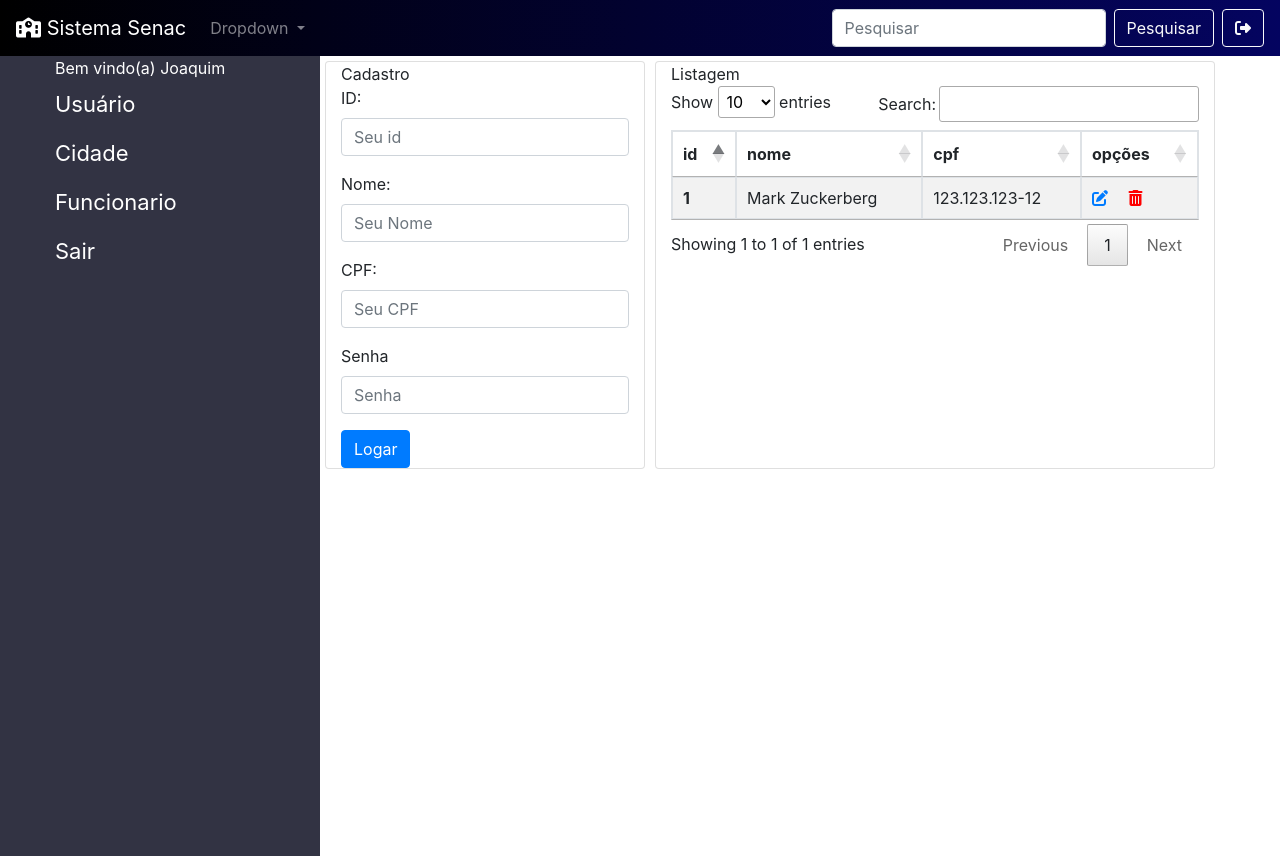
After one commit to luizgustavonl/projetos, a PHP site: page /principal.php in a window 1280 px wide. The commit adds this page. Run offline with PHP 8.4, Linux system fonts and the light colour scheme; a user stored in the database is signed in; some libraries are stand-ins or nearby versions.

Commit message:
Sistema rh

```diff
--- /dev/null
+++ b/sistema/principal.php
@@ -0,0 +1,158 @@
+<!DOCTYPE html>
+<html lang="pt-br">
+<?php
+
+include "validacao.php";
+
+?>
+
+<head>
+  <meta charset="UTF-8">
+  <meta name="viewport" content="width=device-width, initial-scale=1.0">
+  <title> Sistema </title>
+  <link rel="stylesheet" href="https://stackpath.bootstrapcdn.com/bootstrap/4.1.3/css/bootstrap.min.css"
+    integrity="sha384-MCw98/SFnGE8fJT3GXwEOngsV7Zt27NXFoaoApmYm81iuXoPkFOJwJ8ERdknLPMO" crossorigin="anonymous">
+  <link rel="stylesheet" href="./recursos/estilo.css">
+  <link rel="stylesheet" href="https://cdnjs.cloudflare.com/ajax/libs/font-awesome/6.6.0/css/all.min.css"
+    integrity="sha512-Kc323vGBEqzTmouAECnVceyQqyqdsSiqLQISBL29aUW4U/M7pSPA/gEUZQqv1cwx4OnYxTxve5UMg5GT6L4JJg=="
+    crossorigin="anonymous" referrerpolicy="no-referrer" />
+  <link rel="stylesheet" href="https://cdn.datatables.net/2.1.8/css/dataTables.dataTables.css" />
+
+
+
+</head>
+
+<body>
+
+  <nav class="navbar navbar-expand-lg navbar-dark bg-primary barranav">
+    <a class="navbar-brand" href="#"> <i class="fa-solid fa-school"></i> Sistema Senac</a>
+    <button class="navbar-toggler" type="button" data-toggle="collapse" data-target="#conteudoNavbarSuportado"
+      aria-controls="conteudoNavbarSuportado" aria-expanded="false" aria-label="Alterna navegação">
+      <span class="navbar-toggler-icon"></span>
+    </button>
+
+    <div class="collapse navbar-collapse" id="conteudoNavbarSuportado">
+      <ul class="navbar-nav mr-auto">
+
+        <li class="nav-item dropdown">
+          <a class="nav-link dropdown-toggle" href="#" id="navbarDropdown" role="button" data-toggle="dropdown"
+            aria-haspopup="true" aria-expanded="false">
+            Dropdown
+          </a>
+          <div class="dropdown-menu" aria-labelledby="navbarDropdown">
+            <a class="dropdown-item" href="#">Ação</a>
+            <a class="dropdown-item" href="#">Outra ação</a>
+            <div class="dropdown-divider"></div>
+            <a class="dropdown-item" href="#">Algo mais aqui</a>
+          </div>
+        </li>
+
+      </ul>
+      <form class="form-inline my-2 my-lg-0">
+        <input class="form-control mr-sm-2" type="search" placeholder="Pesquisar" aria-label="Pesquisar">
+        <button class="btn btn-outline-light my-2 my-sm-0" type="submit">Pesquisar</button>
+        <a href="./sair.php" class="btn btn-outline-light ml-2"> <i class="fa-solid fa-right-from-bracket"></i> </a>
+      </form>
+    </div>
+  </nav>
+
+
+  <div class="container-fluid">
+
+    <div class="row">
+      <div class="col-md-3 menu">
+        <ul class="menu">
+          <li style="color:white"> Bem vindo(a) <?php echo $_SESSION['usuario'] ?> </li>
+
+          <li> <a href="./principal.php" class="menu-item"> Usuário </a> </li>
+          <li> <a href="./cidade.php" class="menu-item"> Cidade </a> </li>
+          <li> <a href="./funcionario.php" class="menu-item"> Funcionario </a> </li>
+          <li> <a href="./sair.php" class="menu-item"> Sair </a> </li>
+        </ul>
+      </div>
+
+      <div class="col-md-9">
+
+        <div class="row">
+
+          <div class="col-md-4 card">
+            Cadastro
+            <form action="./usuario/inserir.php" method="post">
+
+              <div class="form-group">
+                <label>ID: </label>
+                <input type="text" name="id" class="form-control" placeholder="Seu id">
+              </div>
+
+              <div class="form-group">
+                <label>Nome: </label>
+                <input type="text" name="nome" class="form-control" placeholder="Seu Nome">
+              </div>
+
+              <div class="form-group">
+                <label>CPF: </label>
+                <input type="text" name="cpf" class="form-control cpf" placeholder="Seu CPF">
+              </div>
+
+              <div class="form-group">
+                <label>Senha</label>
+                <input type="password" name="senha" class="form-control" placeholder="Senha">
+              </div>
+
+              <button type="submit" class="btn btn-primary"> Logar </button>
+            </form>
+
+          </div>
+
+          <div class="col-md-7 card"> Listagem
+
+            <table class="table table-striped table-bordered " id="tabela">
+              <thead >
+                <tr >
+                  <th scope="col"> id</th>
+                  <th scope="col"> nome </th>
+                  <th scope="col"> cpf</th>
+                  <th scope="col"> opções </th>
+                </tr>
+              </thead>
+              <tbody >
+                <tr >
+                  <th scope="row"> 1 </th>
+                  <td> Mark Zuckerberg </td>
+                  <td> 123.123.123-12 </td>
+                  <td>
+                    <a href=""> <i class="fa-solid fa-pen-to-square mr-3"></i> </a>
+                    <a href=""> <i class="fa-solid fa-trash-can" style="color:red"></i> </a>
+                  </td>
+                </tr>
+
+
+              </tbody>
+            </table>
+          </div>
+
+        </div>
+
+      </div>
+    </div>
+  </div>
+
+
+  <script src="https://code.jquery.com/jquery-3.3.1.slim.min.js"
+    integrity="sha384-q8i/X+965DzO0rT7abK41JStQIAqVgRVzpbzo5smXKp4YfRvH+8abtTE1Pi6jizo"
+    crossorigin="anonymous"></script>
+  <script src="https://cdnjs.cloudflare.com/ajax/libs/popper.js/1.14.3/umd/popper.min.js"
+    integrity="sha384-ZMP7rVo3mIykV+2+9J3UJ46jBk0WLaUAdn689aCwoqbBJiSnjAK/l8WvCWPIPm49"
+    crossorigin="anonymous"></script>
+  <script src="https://stackpath.bootstrapcdn.com/bootstrap/4.1.3/js/bootstrap.min.js"
+    integrity="sha384-ChfqqxuZUCnJSK3+MXmPNIyE6ZbWh2IMqE241rYiqJxyMiZ6OW/JmZQ5stwEULTy"
+    crossorigin="anonymous"></script>
+
+  <script src="https://cdnjs.cloudflare.com/ajax/libs/jquery/3.7.1/jquery.js" integrity="sha512-+k1pnlgt4F1H8L7t3z95o3/KO+o78INEcXTbnoJQ/F2VqDVhWoaiVml/OEHv9HsVgxUaVW+IbiZPUJQfF/YxZw==" crossorigin="anonymous" referrerpolicy="no-referrer"></script>
+  <script src="https://cdn.datatables.net/2.1.8/js/dataTables.js"></script>
+  <script src="https://cdnjs.cloudflare.com/ajax/libs/jquery.mask/1.14.16/jquery.mask.js" integrity="sha512-0XDfGxFliYJPFrideYOoxdgNIvrwGTLnmK20xZbCAvPfLGQMzHUsaqZK8ZoH+luXGRxTrS46+Aq400nCnAT0/w==" crossorigin="anonymous" referrerpolicy="no-referrer"></script>
+
+  <script src="./recursos/script.js"></script>
+</body>
+
+</html>
--- a/sistema/recursos/estilo.css
+++ b/sistema/recursos/estilo.css
@@ -55,3 +55,12 @@
         display: none;
     }
 }
+
+
+.tabela{
+    border: 1px solid red !important;
+}
+
+.card{
+    margin: 5px;
+}
--- a/sistema/recursos/script.js
+++ b/sistema/recursos/script.js
@@ -0,0 +1,7 @@
+$(document).ready( function () {
+    $('#tabela').DataTable();
+} );
+
+$(document).ready(function(){
+    $('.cpf').mask('000.000.000-00');
+});
--- /dev/null
+++ b/sistema/validacao.php
@@ -0,0 +1,18 @@
+<?php
+    //iniciar sessão
+    session_start();
+
+    //se não existir a variavel de sessão cpf ou senha, manda pro login
+    if(!isset($_SESSION["cpf"]) or !isset($_SESSION['senha'])){
+        //destruir sessão
+        session_destroy();
+
+        //limpar as variáveis de sessão
+        unset($_SESSION['cpf']);
+        unset($_SESSION['senha']);
+
+        //manda login
+        header('location:index.php');
+
+    }
+?>
```
Also changed, not shown: sistema/acesso.php (added, +47 -0 lines), sistema/conexao.php (added, +9 -0 lines), sistema/index.php (renamed from sistema/index.html, +10 -5 lines), sistema/principal.html (deleted, +0 -66 lines), sistema/recursos/banco.sql (added, +34 -0 lines), sistema/sair.php (added, +13 -0 lines), sistema/usuario/inserir.php (added, +17 -0 lines).
